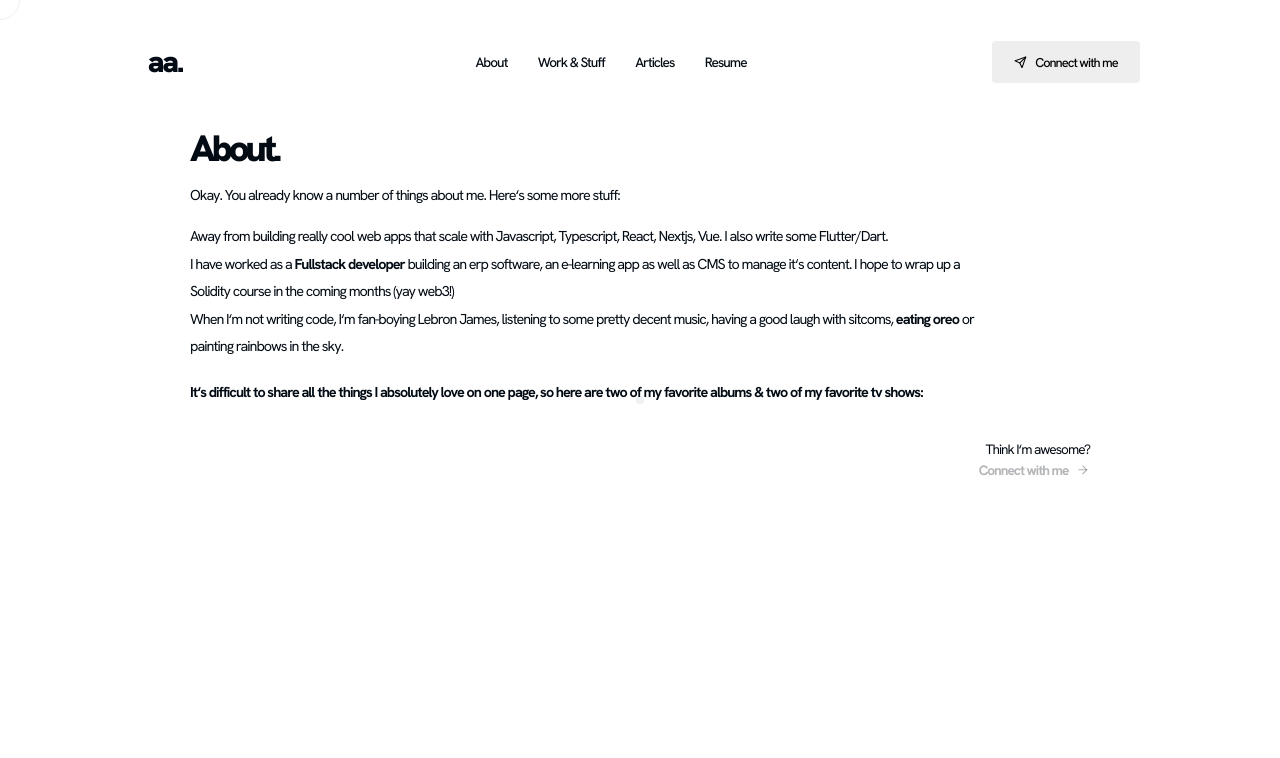
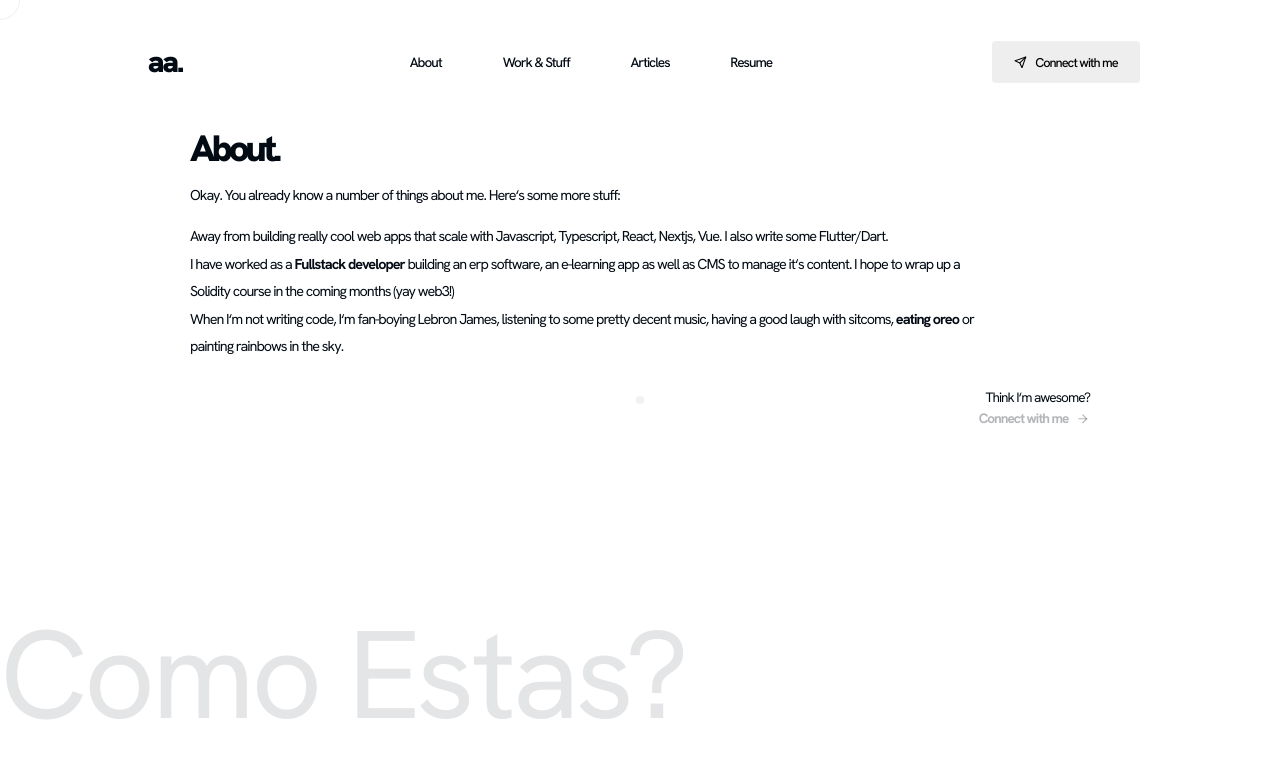
Before and after one commit to sambabib/kittsfolio, a Next.js app: page /about in a window 1280 px wide. Shown: the top 758 px of the page. Built offline with nearby package versions, Linux system fonts and the light colour scheme.

Commit message:
ui tweaks

```diff
--- a/pages/about.tsx
+++ b/pages/about.tsx
@@ -1,3 +1,4 @@
+import Head from 'next/head';
 import type { ReactElement } from 'react';
 import { motion, AnimatePresence } from 'framer-motion';
 import { FiArrowRight } from 'react-icons/fi';
@@ -36,6 +37,10 @@ const fadeAbout: {} = {
 const About = (): ReactElement => {
   return (
     <AnimatePresence exitBeforeEnter>
+      <Head>
+        <title>Kite | Folio - About</title>
+        <meta name='description' content='Kittsfolio About page' />
+      </Head>
       <div className={styles.about}>
         <motion.div className={styles.about__container} variants={stagger}>
           <motion.h2
@@ -68,19 +73,6 @@ const About = (): ReactElement => {
             </motion.p>
           </section>
 
-          <motion.div
-            className={styles.my__shit__intro}
-            variants={fadeAbout}
-            initial='hidden'
-            animate='visible'
-          >
-            <h4>
-              It&lsquo;s difficult to share all the things I absolutely love on
-              one page, so here are two of my favorite albums & two of my
-              favorite tv shows:
-            </h4>
-          </motion.div>
-
           <section className={styles.connect}>
             <motion.h3
               initial={{ opacity: 0, x: 80 }}
@@ -109,7 +101,7 @@ const About = (): ReactElement => {
 
         <section className={styles.about__background}>
           <motion.p
-            initial={{ opacity: 0, x: 100 }}
+            initial={{ opacity: 0, x: -100 }}
             animate={{ opacity: 0.1, x: 0 }}
             transition={{ ease: 'easeInOut', delay: 1, duration: 1 }}
           >
--- a/pages/index.tsx
+++ b/pages/index.tsx
@@ -57,7 +57,10 @@ const Home = () => {
 
   return (
     <>
-      <Head>Kite | Folio</Head>
+      <Head>
+        <title>Kite | Folio</title>
+        <meta name="description" content="Kittsfolio Homepage" />
+      </Head>
       <AnimatePresence>
         <div className={styles.home}>
           <section className={styles.home__section}>
--- a/styles/about.module.scss
+++ b/styles/about.module.scss
@@ -115,10 +115,10 @@
   .about__background {
     height: 120px;
     width: 100%;
-    position: fixed;
-    bottom: -140px;
-    left: -520px;
-    transform: rotateZ(90deg);
+    height: 300px;
+    width: 100%;
+    bottom: 0;
+    // transform: rotateZ(90deg);
 
     p {
       font-size: 7.8rem;
--- a/styles/navbar.module.scss
+++ b/styles/navbar.module.scss
@@ -27,7 +27,7 @@
   }
 
   .nav__items {
-    width: 340px;
+    // width: 340px;
     height: inherit;
     display: flex;
     flex-direction: column;
@@ -38,6 +38,8 @@
       display: flex;
       align-items: center;
       justify-content: space-between;
+      gap: 2rem;
+      padding: 0;
 
       li {
         font-size: 0.85rem;
@@ -51,7 +53,8 @@
 
         &:hover {
           background: $primary-blue;
-          font-size: 0.8rem;
+          padding: 0.4rem 0.9rem;
+          font-size: 0.85rem;
           color: #fff;
           border-radius: 4px;
         }
```
Also changed, not shown: pages/work.tsx (+7 -0 lines).
